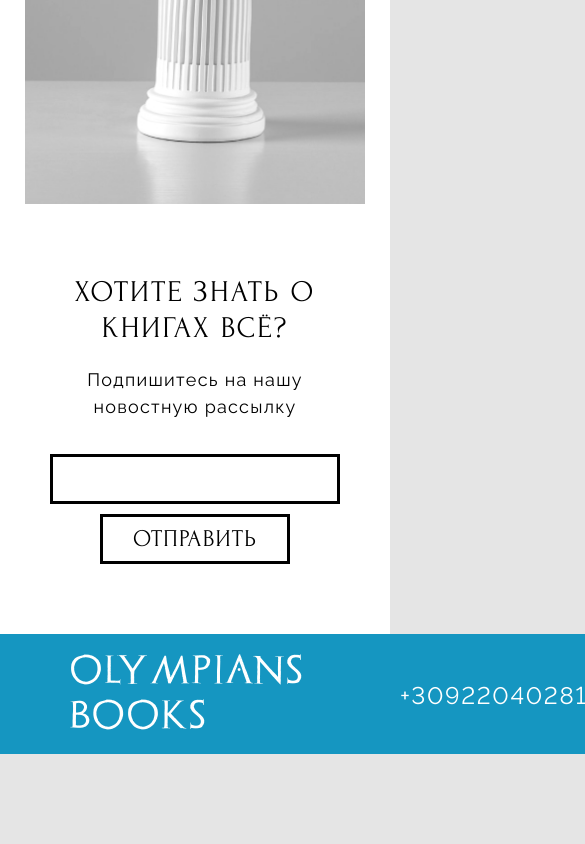
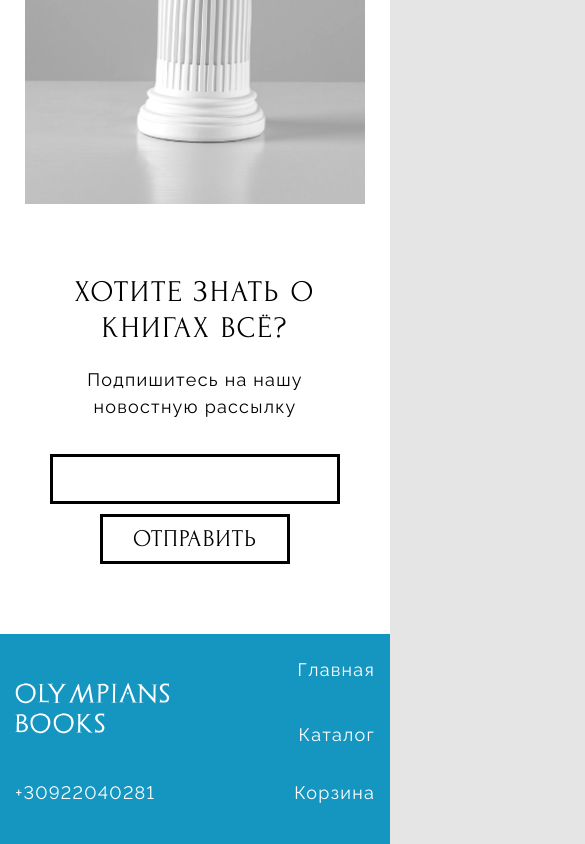
Before and after one commit to Necromayhem/ol_books, a Vue app: page / in a window 390 px wide. Shown: the part 3836-4680 px from the top of the page, 585 px wide, since content can reach past the window. Before the commit the page ends 4590 px from the top, so only its background shows below. Built offline with nearby package versions, Linux system fonts and the light colour scheme.

Commit message:
adaptive footer

```diff
--- a/src/components/Footer.vue
+++ b/src/components/Footer.vue
@@ -39,7 +39,8 @@ const route = useRoute()
 @use '/src/assets/style/main.scss' as *;
 
 .footer {
-	width: 1440px;
+	width: 100%;
+	max-width: 1440px;
 	height: 120px;
 	background-color: #1596c1;
 	margin: 0 auto;
@@ -47,7 +48,8 @@ const route = useRoute()
 }
 
 .container {
-	width: 1300px;
+	width: 100%;
+	max-width: 1300px;
 	height: 120px;
 	display: flex;
 	align-items: center;
@@ -64,12 +66,12 @@ const route = useRoute()
 .phone {
 	@include main_text;
 	color: #ffffff;
-	width: fit-content; /* Подстраивается под текст */
+	width: fit-content;
 	height: 37px;
 	margin-right: 20px;
 	cursor: pointer;
 	position: relative;
-	display: inline-block; /* Чтобы подчёркивание было по ширине текста */
+	display: inline-block;
 
 	&::after {
 		content: '';
@@ -107,7 +109,8 @@ const route = useRoute()
 .cart {
 	@include main_text;
 	color: #ffffff;
-	width: 200px;
+	width: 100%;
+	max-width: 200px;
 	height: 37px;
 	margin-right: 20px;
 	text-align: center;
@@ -152,4 +155,104 @@ const route = useRoute()
 		}
 	}
 }
+
+@media (max-width: 1400px) {
+	.container {
+		padding-right: 34px;
+		padding-left: 34px;
+	}
+}
+
+@media (max-width: 950px) {
+	.container {
+		justify-content: space-between;
+	}
+
+	.logo {
+		width: 160px;
+		height: 60px;
+		font-size: 20px;
+	}
+
+	.phone {
+		width: 160px;
+		height: 27px;
+		font-size: 18px;
+	}
+
+	.main,
+	.catalog,
+	.cart {
+		width: 100px;
+		height: 36px;
+		font-size: 18px;
+	}
+}
+
+@media (max-width: 655px) {
+	.footer {
+		height: 210px;
+	}
+
+	.container {
+		display: grid;
+		grid-template-columns: 1fr 1fr;
+		grid-template-rows: auto auto auto;
+		align-items: start;
+		height: 210px;
+		padding: 15px;
+	}
+
+	.logo {
+		grid-column: 1;
+		grid-row: 1;
+		width: 100%;
+		height: auto;
+		margin: 0;
+		transform: translateY(30px);
+		display: flex;
+		justify-content: flex-start;
+		align-items: center;
+	}
+
+	.phone {
+		grid-column: 1;
+		grid-row: 3;
+		width: 100%;
+		height: auto;
+		margin: 0;
+		display: flex;
+		justify-content: flex-start;
+		align-items: center;
+	}
+
+	.main,
+	.catalog,
+	.cart {
+		width: 100%;
+		height: auto;
+		margin: 0;
+		display: flex;
+		justify-content: flex-end;
+		align-items: center;
+		text-align: right;
+	}
+
+	.main {
+		grid-column: 2;
+		grid-row: 1;
+	}
+
+	.catalog {
+		grid-column: 2;
+		grid-row: 2;
+		transform: translateY(-10px);
+	}
+
+	.cart {
+		grid-column: 2;
+		grid-row: 3;
+		transform: translateY(-5px);
+	}
+}
 </style>
```
